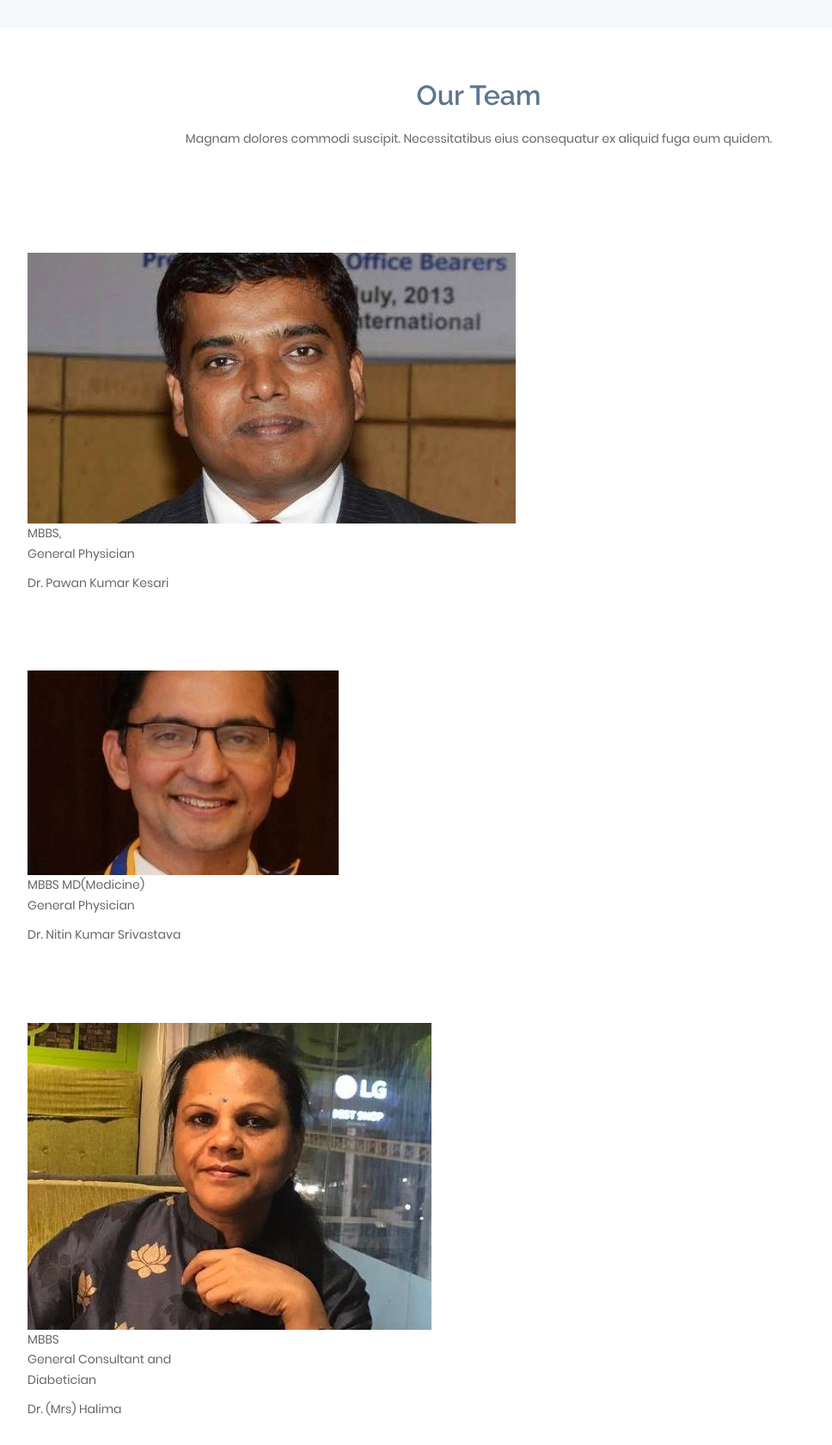
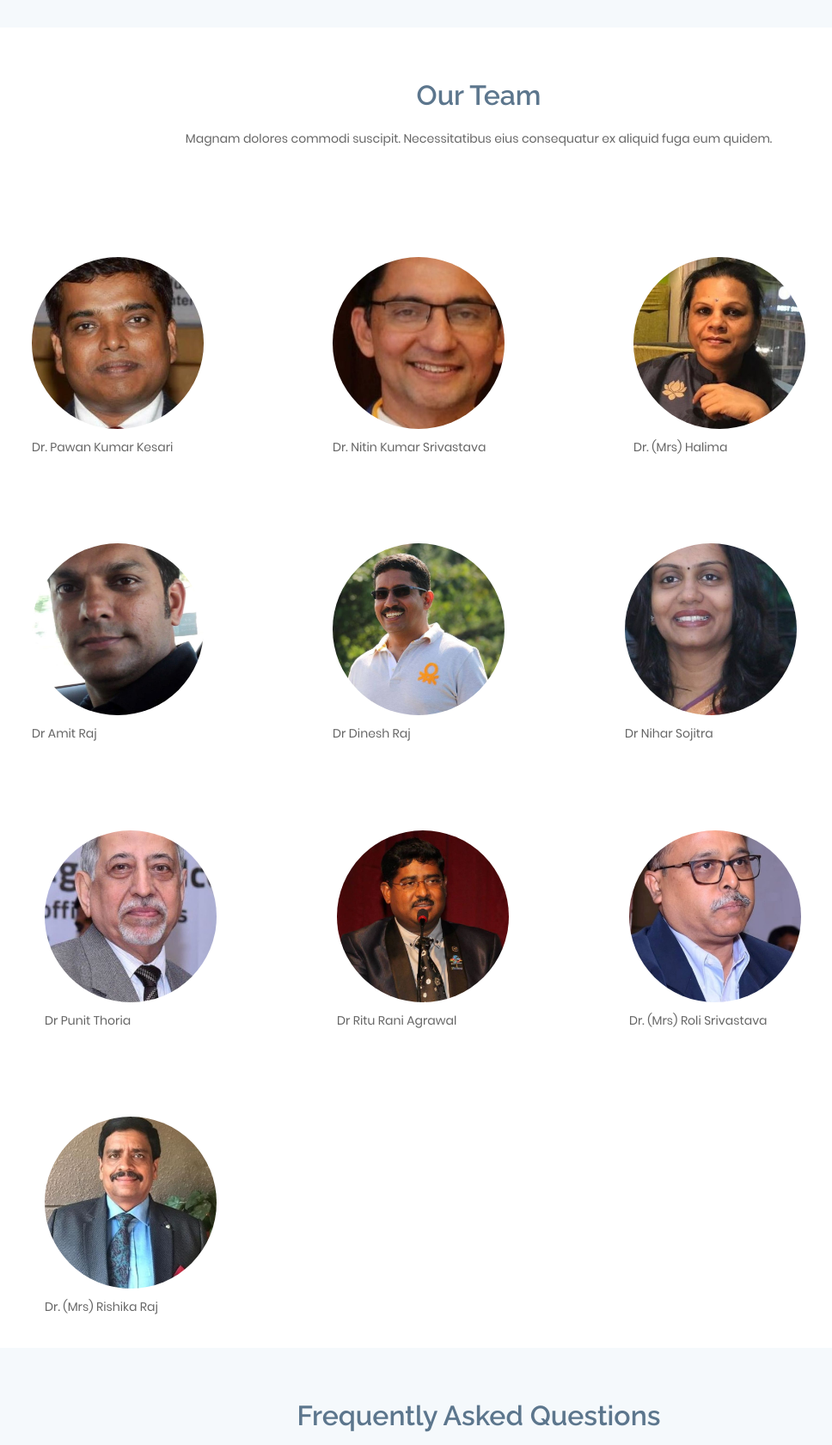
Before and after one commit to Boastriker/Internship, a Flask app: page / in a window 1280 px wide. Shown: the part 4000-5681 px from the top of the page at 86% size, without its empty margins (83-1051 px from the left). Run offline with Flask 2, Linux system fonts and the light colour scheme; some libraries are stand-ins or nearby versions; some web fonts are replaced.

Commit message:
Added new changes

```diff
--- a/templates/index.html
+++ b/templates/index.html
@@ -37,6 +37,66 @@
   * Author: BootstrapMade.com
   * License: https://bootstrapmade.com/license/
   ======================================================== -->
+<style>
+ #content.container {
+ position: relative;
+ width: 50%;
+ }
+  #content img {
+  width: 100%;
+  height: auto;
+  border-radius: 50%;
+ }
+ #content .column{
+ float:left;
+ width:33.33%;
+ padding:5px;
+ }
+ #content .row::after{
+ content: "";
+ clear:both;
+ display:table;
+ }
+
+ #content .overlay {
+ position: absolute;
+ bottom: 100%;
+ left: 0;
+ right: 0;
+ background-color: transparent;
+ overflow: hidden;
+ width: 100%;
+
+ transition: background-color .5s ease;
+ border-radius:50%;
+ }
+
+ #content .overlay:hover {
+ bottom: 0;
+ height: 100%;
+ opacity: 0.4;
+  position: absolute;
+ bottom: 100%;
+ left: 0;
+ right: 0;
+ background-color: #008CBA;
+ overflow: hidden;
+ width: 100%;
+ transition: background-color .5s ease;
+ }
+ #content.text {
+ color: white;
+ font-size: 20px;
+ top: 50%;
+ left: 50%;
+ -webkit-transform: translate(-50%, -50%);
+ -ms-transform: translate(-50%, -50%);
+ transform: translate(-50%, -50%);
+ text-align: center;
+ }
+
+
+</style>
 
 </head>
 
@@ -276,7 +336,7 @@
           </div>
           <div class="col-lg-4 col-md-6 icon-box" data-aos="fade-up" data-aos-delay="200">
             <div class="icon"><i class="icofont-earth"></i></div>
-            <h4 class="title"><a href="">Sed ut perspiciatis</a></h4>
+            <h4 class="title"><a href="">Sed ut persimgiatis</a></h4>
             <p class="description">Duis aute irure dolor in reprehenderit in voluptate velit esse cillum dolore eu fugiat nulla pariatur</p>
           </div>
           <div class="col-lg-4 col-md-6 icon-box" data-aos="fade-up" data-aos-delay="300">
@@ -456,61 +516,61 @@
 
     <!-- ======= Our Team Section ======= -->
     <section id="team" class="team">
-      <div class="container">
+
 
         <div class="section-title">
           <h2>Our Team</h2>
           <p>Magnam dolores commodi suscipit. Necessitatibus eius consequatur ex aliquid fuga eum quidem.</p>
         </div>
-        </div>
+
     </section>
     <div id="content">
+      <!-- main container-->
       <div class="container">
         <div class="row sidebar-page">
           <!-- Page Content -->
             <div class="col-lg-12 page-content">
 
                 <!-- Classic Heading -->
-                <!--<h4 class="classic-title"><span>Our Specialists</span></h4>-->
+                <!--first image -->
                 <div class="col-lg-12 div-gap-padding">
-                    <div class="col-md-3">
+                  <div class="container">
+                    <div class="column">
                         <div class="team">
-                            <div class="pic">
-                                <img src="/static/img/team/team-1.jpg" alt="">
-                                <div class="over-layer">
-                                    <p class="description">
-                                        MBBS, <br>General Physician
-                                    </p>
+                            <div class="img">
+                                <img src="/static/img/team/team-1.jpg" alt="" style="width: 200px;">
+                                <div class="overlay">
+                                  <div class="text"></div>
                                 </div>
                             </div>
                             <h3 class="team-prof">
                                 <a href="#">Dr. Pawan Kumar Kesari</a>
                             </h3>
                         </div>
+                      </div>
                     </div>
-                    <div class="col-md-3">
+                    <div class="container">
+                    <div class="column">
                         <div class="team">
-                            <div class="pic">
-                                <img src="/static/img/team/team-2.jpg" alt="">
-                                <div class="over-layer">
-                                    <p class="description">
-                                        MBBS MD(Medicine)<br>General Physician
-                                    </p>
+                            <div class="img">
+                                <img src="/static/img/team/team-2.jpg" alt="" style="width: 200px;">
+                                <div class="overlay">
+                                  <div class="text"></div>
                                 </div>
                             </div>
                             <h3 class="team-prof">
                                 <a href="#">Dr. Nitin Kumar Srivastava </a>
                             </h3>
                         </div>
+                      </div>
                     </div>
-                    <div class="col-md-3">
+                    <div class="container">
+                    <div class="column">
                         <div class="team">
-                            <div class="pic">
-                                <img src="/static/img/team/team-3.jpg" alt="">
-                                <div class="over-layer">
-                                    <p class="description">
-                                        MBBS<br>General Consultant and Diabetician
-                                    </p>
+                            <div class="img">
+                                <img src="/static/img/team/team-3.jpg" alt="" style="width: 200px;">
+                                <div class="overlay">
+                                  <div class="text"></div>
                                 </div>
                             </div>
                             <h3 class="team-prof">
@@ -518,14 +578,14 @@
                             </h3>
                         </div>
                     </div>
-                    <div class="col-md-3">
+                  </div>
+                  <div class="container">
+                    <div class="column">
                         <div class="team">
-                            <div class="pic">
-                                <img src="/static/img/team/team-4.jpg" alt="">
-                                <div class="over-layer">
-                                    <p class="description">
-                                        MBBS, MD , DM<br>Cardiologist<br> (Doctor by <br> Cardia Care)
-                                    </p>
+                            <div class="img">
+                                <img src="/static/img/team/team-4.jpg" alt="" style="width: 200px;">
+                                <div class="overlay">
+                                  <div class="text"></div>
                                 </div>
                             </div>
                             <h3 class="team-prof">
@@ -533,18 +593,17 @@
                             </h3>
                         </div>
                     </div>
+                  </div>
 
                     <div class="col-lg-12 div-gap-padding">
 
-
-                        <div class="col-md-3">
+                        <div class="container">
+                        <div class="column">
                             <div class="team">
-                                <div class="pic">
-                                    <img src="/static/img/team/team-5.jpg" alt="">
-                                    <div class="over-layer">
-                                        <p class="description">
-                                            MBBS, MD, DM<br>Cardiologist <br> (Doctor by <br> Cardia Care)
-                                        </p>
+                                <div class="img">
+                                    <img src="/static/img/team/team-5.jpg" alt="" style="width: 200px;">
+                                    <div class="overlay">
+                                        <div class="text"></div>
                                     </div>
                                 </div>
                                 <h3 class="team-prof">
@@ -552,14 +611,14 @@
                                 </h3>
                             </div>
                         </div>
-                        <div class="col-md-3">
+                      </div>
+                      <div class="container">
+                        <div class="column">
                             <div class="team">
-                                <div class="pic">
-                                    <img src="/static/img/team/team-6.jpg" alt="">
-                                    <div class="over-layer">
-                                        <p class="description">
-                                            MBBS , PGDCC<br>Cardiologist <br> (Doctor by <br> Cardia Care)
-                                        </p>
+                                <div class="img">
+                                    <img src="/static/img/team/team-6.jpg" alt="" style="width: 200px;">
+                                    <div class="overlay">
+                                      <div class="text"></div>
                                     </div>
                                 </div>
                                 <h3 class="team-prof">
@@ -567,14 +626,14 @@
                                 </h3>
                             </div>
                         </div>
-                        <div class="col-md-3">
+                      </div>
+                      <div class="container">
+                        <div class="column">
                             <div class="team">
-                                <div class="pic">
-                                    <img src="/static/img/team/team-7.jpg" alt="">
-                                    <div class="over-layer">
-                                        <p class="description">
-                                            MBBS, MD, IDCCM<br>Cardiologist <br> (Doctor by <br> Cardia Care)
-                                        </p>
+                                <div class="img">
+                                    <img src="/static/img/team/team-7.jpg" alt="" style="width: 200px;">
+                                    <div class="overlay">
+                                      <div class="text"></div>
                                     </div>
                                 </div>
                                 <h3 class="team-prof">
@@ -582,14 +641,14 @@
                                 </h3>
                             </div>
                         </div>
-                        <div class="col-md-3">
+                      </div>
+                      <div class="container">
+                        <div class="column">
                             <div class="team">
-                                <div class="pic">
-                                    <img src="/static/img/team/team-8.jpg" alt="">
-                                    <div class="over-layer">
-                                        <p class="description">
-                                            MBBS, DNB , Diabetologist
-                                        </p>
+                                <div class="img">
+                                    <img src="/static/img/team/team-8.jpg" alt="" style="width: 200px;">
+                                    <div class="overlay">
+                                      <div class="text"></div>
                                     </div>
                                 </div>
                                 <h3 class="team-prof">
@@ -597,20 +656,19 @@
                                 </h3>
                             </div>
                         </div>
+                      </div>
 
 
 </div>
                     <div class="col-lg-12 div-gap-padding">
 
-
-                        <div class="col-md-3">
+                        <div class="container">
+                        <div class="column">
                             <div class="team">
-                                <div class="pic">
-                                    <img src="/static/img/team/team-9.jpg" alt="">
-                                    <div class="over-layer">
-                                        <p class="description">
-                                            MBBS<br>General Consultant
-                                        </p>
+                                <div class="img">
+                                    <img src="/static/img/team/team-9.jpg" alt="" style="width: 200px;">
+                                    <div class="overlay">
+                                      <div class="text"></div>
                                     </div>
                                 </div>
                                 <h3 class="team-prof">
@@ -618,6 +676,7 @@
                                 </h3>
                             </div>
                         </div>
+                      </div>
 
 
 
@@ -625,15 +684,13 @@
 
 
 
-
-                        <div class="col-md-3">
+                      <div class="container">
+                        <div class="column">
                             <div class="team">
-                                <div class="pic">
-                                    <img src="/static/img/team/team-10.jpg" alt="">
-                                    <div class="over-layer">
-                                        <p class="description">
-                                            MBBS DGO<br>Gynecologist
-                                        </p>
+                                <div class="img">
+                                    <img src="/static/img/team/team-10.jpg" alt="" style="width: 200px;">
+                                    <div class="overlay">
+                                        <div class="text"></div>
                                     </div>
                                 </div>
                                 <h3 class="team-prof">
@@ -641,6 +698,7 @@
                                 </h3>
                             </div>
                         </div>
+                      </div>
 
 
             </div>
@@ -651,6 +709,10 @@
 
     <!-- End Content -->
   </div>
+  </div>
+</div>
+  </div>
+
 
 
 
```
Also changed, not shown: static/img/team/team-1.jpg, static/img/team/team-10.jpg, static/img/team/team-2.jpg, static/img/team/team-3.jpg, static/img/team/team-4.jpg, static/img/team/team-5.jpg, static/img/team/team-6.jpg, static/img/team/team-7.jpg, static/img/team/team-8.jpg, static/img/team/team-9.jpg, 3 other files.
